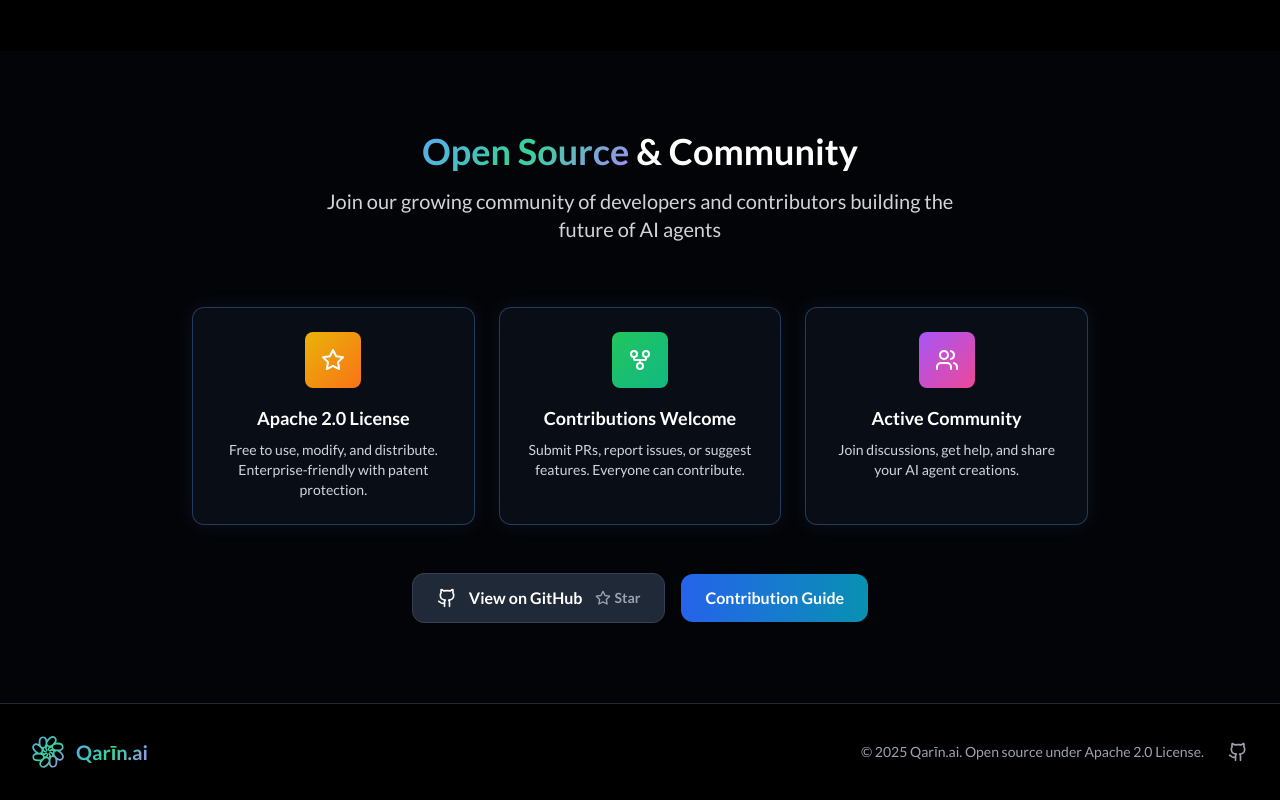
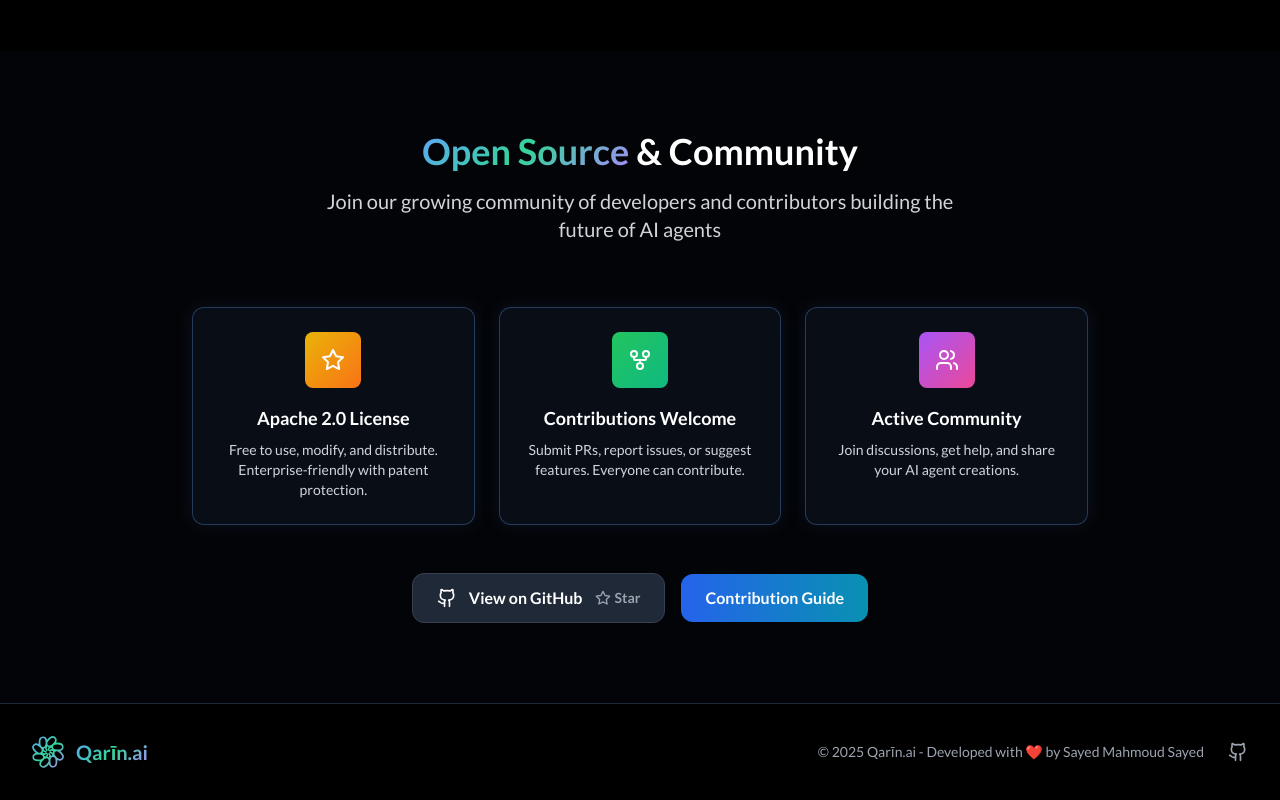
Before and after one commit to qarinai/qarinai-website, a React (Vite) app: page / in a window 1280 px wide. Shown: the part 4380-5180 px from the top of the page. Built offline with nearby package versions, Linux system fonts and the light colour scheme.

Commit message:
update footer

```diff
--- a/src/components/Footer.tsx
+++ b/src/components/Footer.tsx
@@ -27,7 +27,7 @@ const Footer = () => {
 
           <div className="flex items-center space-x-6">
             <p className="text-gray-400 text-sm">
-              © 2025 Qarīn.ai. Open source under Apache 2.0 License.
+              © 2025 Qarīn.ai - Developed with ❤️ by <a href="https://sayedmahmoud266.website" target="_blank">Sayed Mahmoud Sayed</a>
             </p>
             <a
               href="https://github.com/qarinai/qarinai"
```
